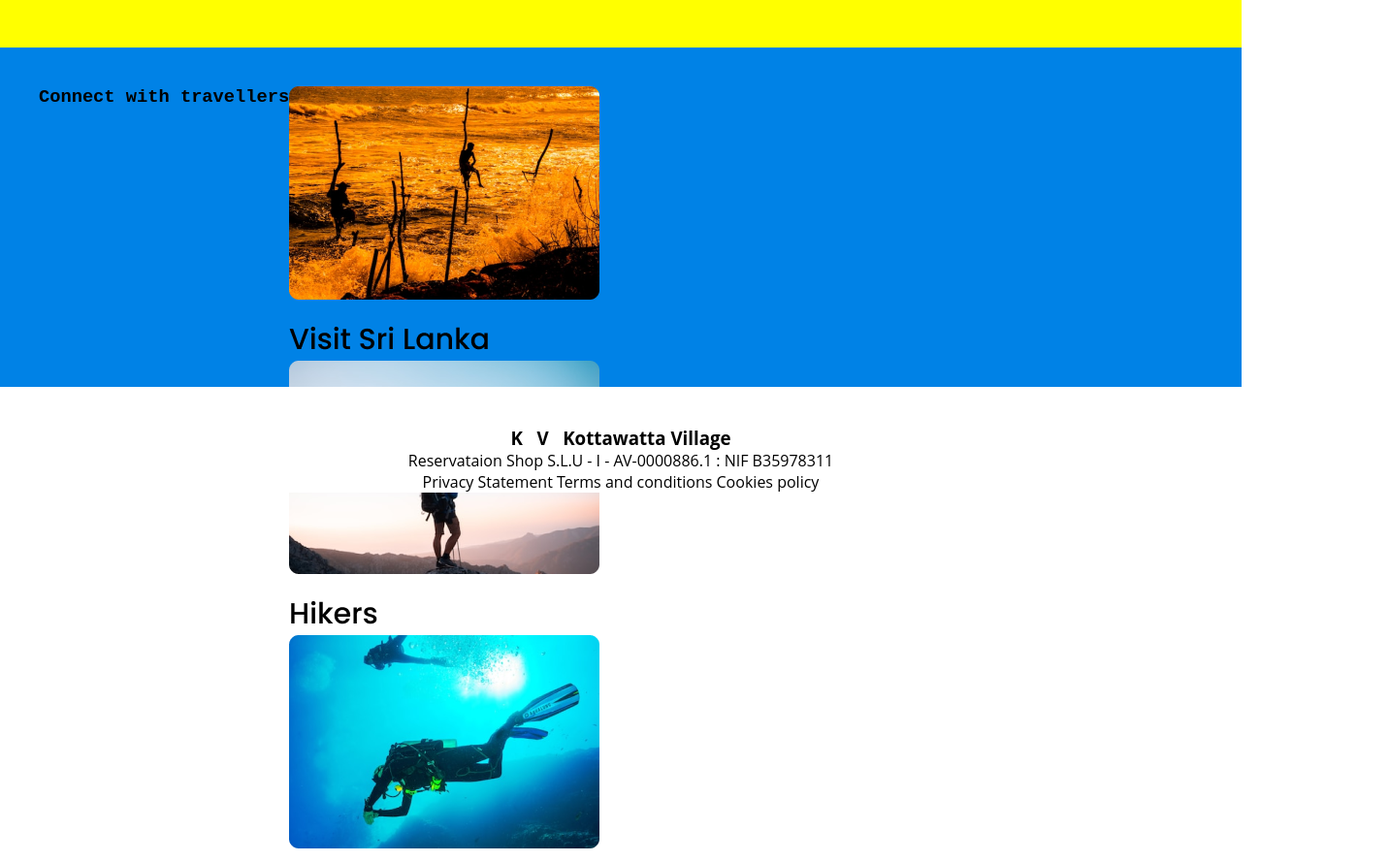
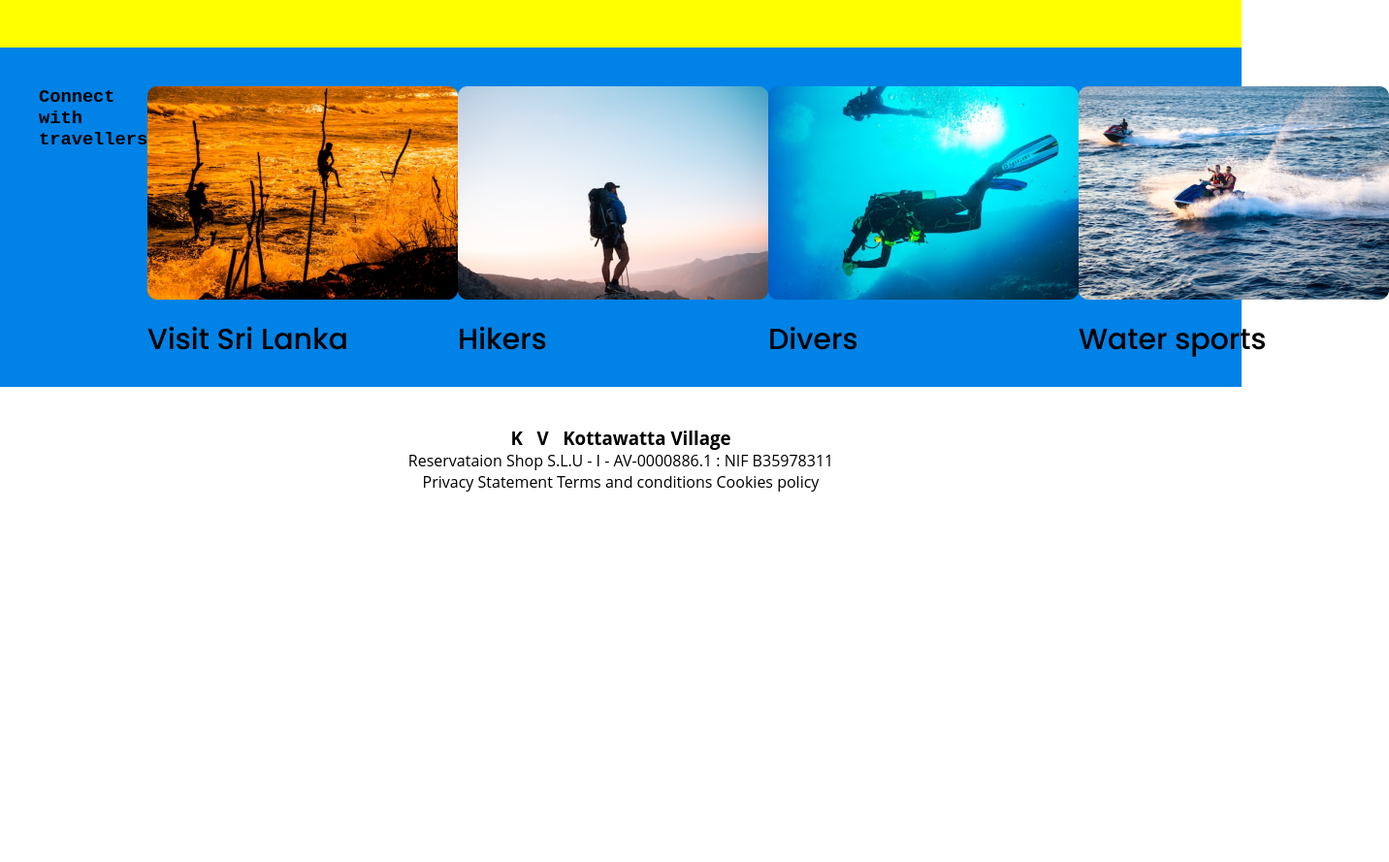
Before and after one commit to arkam-ahamed/Parallex_2022, a plain HTML site: page index.html in a window 1280 px wide. Shown: the part 1121-2010 px from the top of the page at 97% size, 1432 px wide, since content can reach past the window. After the commit the page ends 1520 px from the top, so only its background shows below. Drawn offline with Linux system fonts and the light colour scheme.

```diff
--- a/css/desktop/Home.css
+++ b/css/desktop/Home.css
@@ -66,7 +66,6 @@ nav ul li a {
 .explorer-container{
     background: brown;
     height: 350px;
-    display: inline;
     padding: 40px;
 }
 
@@ -78,7 +77,6 @@ nav ul li a {
     background:yellow;
     height: 350px;
     padding: 40px;
-
 }
 
 .stay-container .head-stay-container{
@@ -93,6 +91,11 @@ nav ul li a {
 
 .connect-container .head-connect-container{
     color: black;
+
+}
+
+.connect-container .image-connect{
+    display: flex;
 }
 a.active , a:hover{
     background: #447043;
```
Also changed, not shown: 2 other files.
